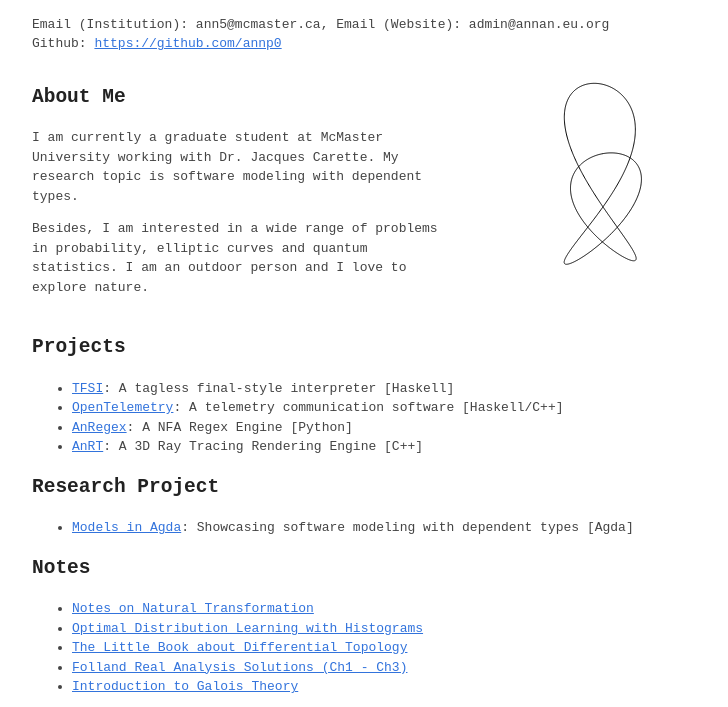
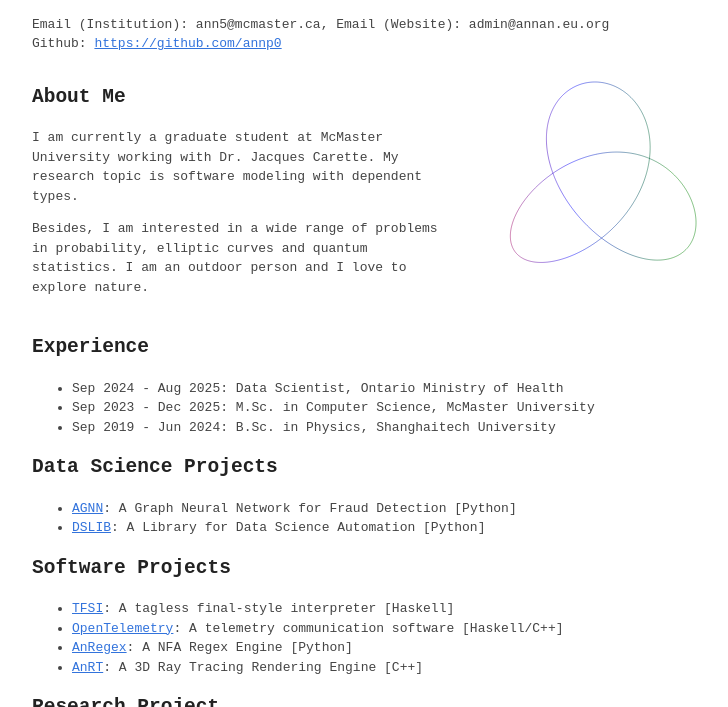
Before and after one commit to annp0/annp0.github.io, a plain HTML site: page index.html in a window 1280 px wide. Shown: the part 79-786 px from the top of the page, without its empty margins (248-976 px from the left). Drawn offline with Linux system fonts and the light colour scheme.

Commit message:
colorful

```diff
--- a/animation.js
+++ b/animation.js
@@ -93,8 +93,13 @@
     ctx.clearRect(0, 0, canvas.width, canvas.height);
 
     // Set drawing parameters for a thin, sharp line.
-    ctx.strokeStyle = '#000';
-    ctx.lineWidth = 1;
+    const gradient = ctx.createLinearGradient(20, 0, 220, 0);
+    gradient.addColorStop("0", "red");
+    gradient.addColorStop("0.5", "blue");
+    gradient.addColorStop("1.0", "green");
+    ctx.strokeStyle = gradient;
+
+    ctx.lineWidth = 0.5;
     ctx.lineCap = 'round';
     ctx.lineJoin = 'round';
 
@@ -117,9 +122,9 @@
     ctx.stroke();
 
     // Update rotation angles for continuous animation.
-    angleX += 0.005;
-    angleY += 0.005;
-    angleZ += 0.005;
+    angleX += 0.01;
+    angleY += 0.01;
+    angleZ += 0.01;
 
     requestAnimationFrame(draw);
 }
--- a/index.html
+++ b/index.html
@@ -23,7 +23,20 @@
             <canvas id="canvas"></canvas>
         </div>
     </div>
-  <h2>Projects</h2>
+    <div>
+        <h2>Experience</h2>
+        <ul>
+            <li>Sep 2024 - Aug 2025: Data Scientist, Ontario Ministry of Health</li>
+            <li>Sep 2023 - Dec 2025: M.Sc. in Computer Science, McMaster University</li>
+            <li>Sep 2019 - Jun 2024: B.Sc. in Physics, Shanghaitech University</li>
+        </ul>
+    </div>
+    <h2>Data Science Projects</h2>
+    <ul>
+        <li><a href="https://github.com/annp0/agnn">AGNN</a>: A Graph Neural Network for Fraud Detection [Python]</li>
+        <li><a href="https://github.com/annp0/dslib">DSLIB</a>: A Library for Data Science Automation [Python]</li>
+    </ul>
+    <h2>Software Projects</h2>
     <ul>
         <li><a href="https://github.com/annp0/tfsi">TFSI</a>: A tagless final-style interpreter [Haskell]</li>
         <li><a href="https://github.com/annp0/opentelemetry">OpenTelemetry</a>: A telemetry communication software [Haskell/C++]</li>
@@ -37,8 +50,7 @@
     <h2>Notes</h2>
     <ul>
         <li><a href="ct-1.pdf">Notes on Natural Transformation</a></li>
-    <li><a href="optimal-dist-learn.pdf">Optimal Distribution Learning with Histograms</a></li>
-    <li><a href="notes-on-dt.pdf">The Little Book about Differential Topology</a></li>
+        <li><a href="notes-on-dt.pdf">Notes on Differential Topology</a></li>
         <li><a href="ra-sol-ch1-3.pdf">Folland Real Analysis Solutions (Ch1 - Ch3)</a></li>
         <li><a href="galois.pdf">Introduction to Galois Theory</a></li>
     </ul>
```
Lines whose indentation alone changed are shown as unchanged.
